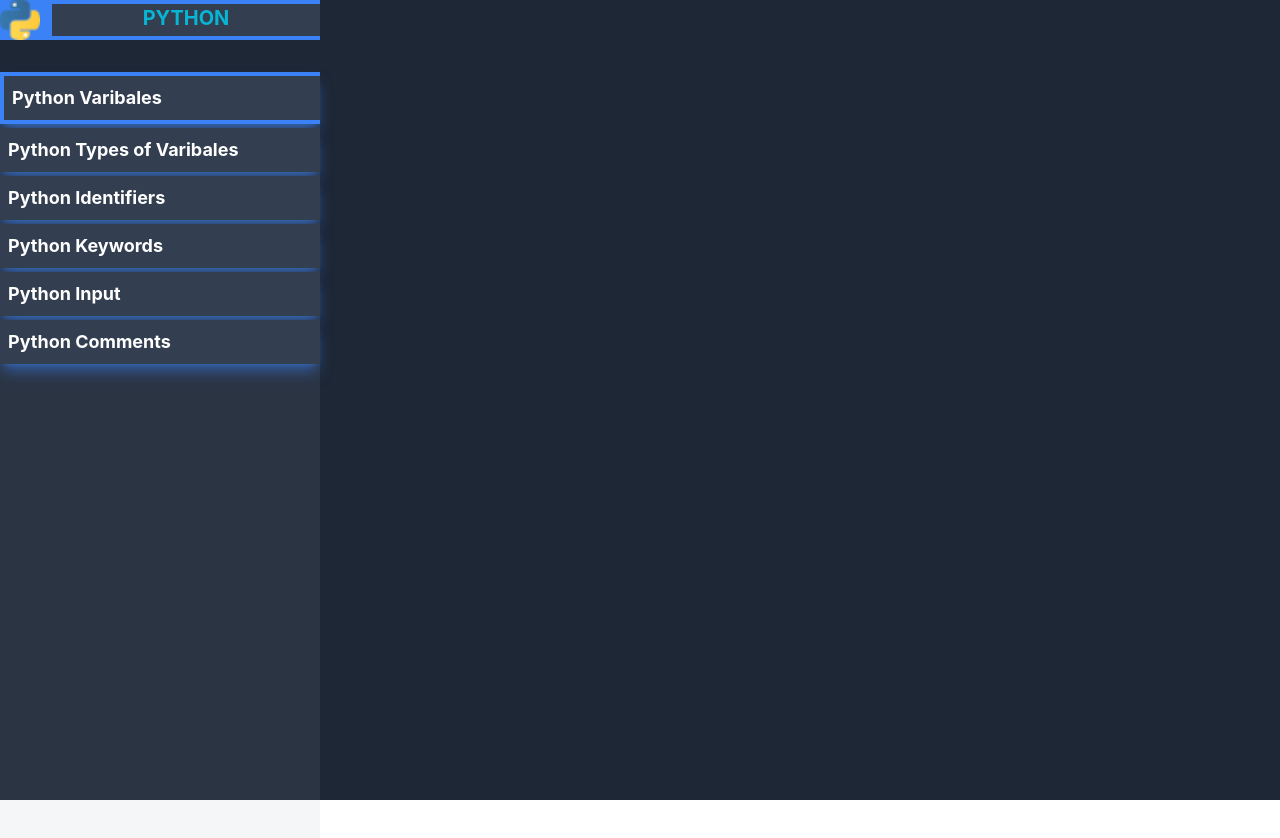
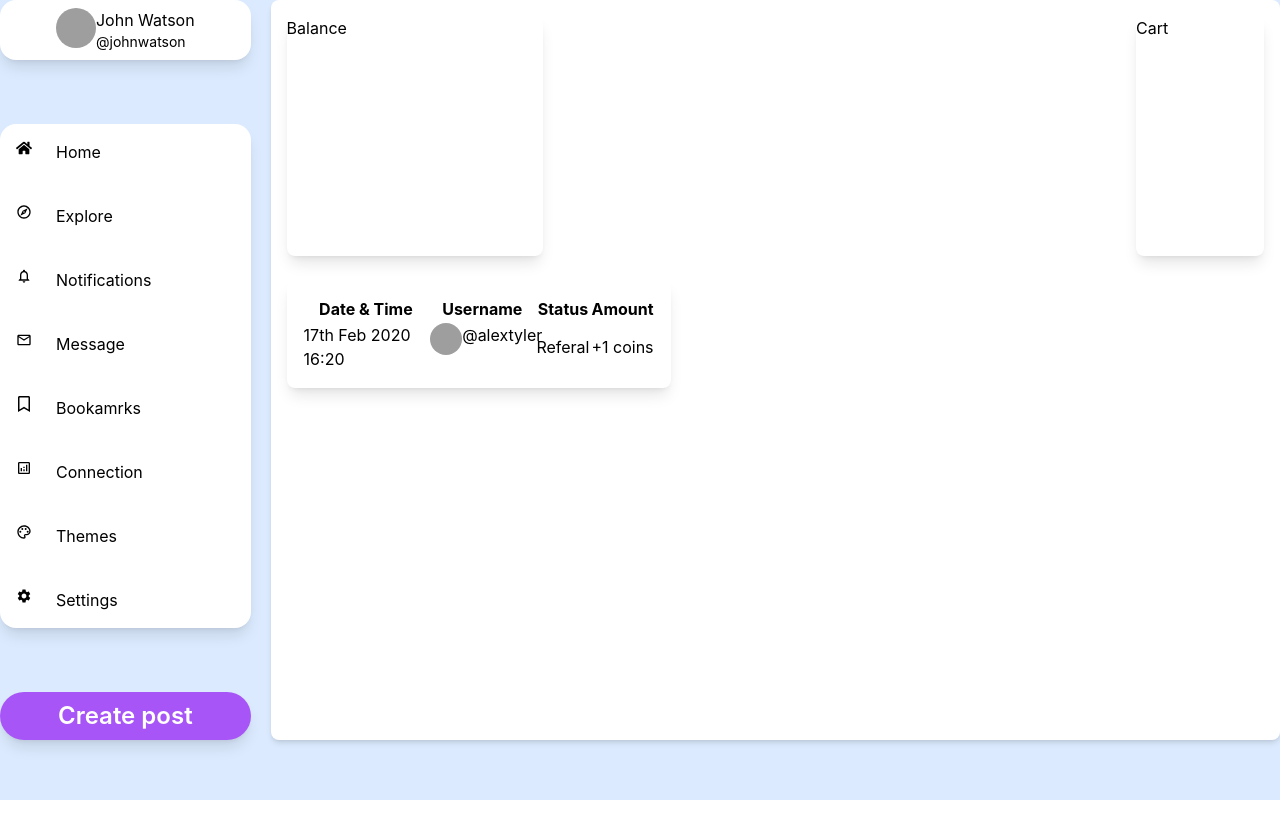
Before and after one commit to shubhanshutiwari08/Combined_Tasks, a React (Create React App) app: page / in a window 1280 px wide. Shown: the top 838 px of the page. After the commit the page ends 800 px from the top, so only its background shows below. Built offline with nearby package versions, Linux system fonts and the light colour scheme; grey boxes are pictures that could not be loaded.

Commit message:
analytics page created

```diff
--- a/src/App.js
+++ b/src/App.js
@@ -1,6 +1,6 @@
 import './App.css';
-import Content from './componenets/Content';
-// import Chart from './componenets/Chart';
+// import Content from './componenets/Content';
+import Chart from './componenets/Chart';
 // import Check from './componenets/Check';
 // import Quizsec from './componenets/Quizsec';
 // import Procheck from './componenets/Procheck';
@@ -34,8 +34,8 @@ function App() {
     {/* <ProfileUpdate / */}
     {/* <ProfileUpdate /> */}
     {/* <Check /> */}
-    {/* <Chart/> */}
-    <Content />
+    <Chart/>
+    {/* <Content /> */}
     </>
   );
 }
--- a/src/componenets/Chart.js
+++ b/src/componenets/Chart.js
@@ -1,20 +1,127 @@
-import React from 'react'
-import user from '../assets/user.jpg'
-
+import React from "react";
+import user from "../assets/user.jpg";
+import { FaHome, FaRegBookmark } from "react-icons/fa";
+import {
+  MdOutlineExplore,
+  MdOutlineNotificationsNone,
+  MdMailOutline,
+  MdOutlineAnalytics,
+  MdOutlineColorLens,
+  MdSettings,
+} from "react-icons/md";
 export default function Chart() {
   return (
-    <div className='bg-blue-100 h-screen'>
-      <div className="max-w-[1440px] mx-auto min-h-screen">
-        <div className='grid grid-cols-2'>
-            <div>
-                <div>
-                    <img className='w-12 h-12 rounded-full' src={user} alt="userimg" />
+    // <div className='bg-blue-100 h-screen'>
+    //   <div className="max-w-[1440px] mx-auto min-h-screen">
+    //     <div className='grid grid-cols-2'>
+    //             <div className= ' bg-white shadow-md rounded-lg flex  p-2 space-x-4'>
+    //                 <img className='w-10 h-10 rounded-full' src={user} alt="userimg" />
+    //                 <div>
+    //                   <h1 className='text-md'>John Watson</h1>
+    //                   <h1 className='text-sm'>@johnwatson</h1>
+    //                 </div>
+    //             </div>
+    //         <div className=' bg-white shadow-md rounded-lg flex h-auto'>01</div>
+    //     </div>
+    //   </div>
+    // </div>
+    <>
+      <div className="bg-blue-100 h-screen">
+        <div className="max-w-[1440px] mx-auto min-h-screen">
+          <div class="flex space-x-5">
+            <div class="basis-1/4  flex flex-col   space-x-4 ">
+              <div className="flex flex-col space-y-16">
+                <div className="flex bg-white shadow-lg rounded-2xl p-2 justify-center ">
+                  <img
+                    className="w-10 h-10 rounded-full"
+                    src={user}
+                    alt="userimg"
+                  />
+                  <div>
+                    <h1 className="text-md">John Watson</h1>
+                    <h1 className="text-sm">@johnwatson</h1>
+                  </div>
                 </div>
-
+                <div className=" bg-white shadow-lg rounded-2xl space-y-10 justify-center p-4">
+                  <div className="flex space-x-6 justify-start">
+                    <FaHome />
+                    <h1>Home</h1>
+                  </div>
+                  <div className="flex space-x-6 justify-start ">
+                    <MdOutlineExplore />
+                    <h1>Explore</h1>
+                  </div>
+                  <div className="flex space-x-6 justify-start ">
+                    <MdOutlineNotificationsNone />
+                    <h1>Notifications</h1>
+                  </div>
+                  <div className="flex space-x-6 justify-start ">
+                    <MdMailOutline />
+                    <h1>Message</h1>
+                  </div>
+                  <div className="flex space-x-6 justify-start ">
+                    <FaRegBookmark />
+                    <h1>Bookamrks</h1>
+                  </div>
+                  <div className="flex space-x-6 justify-start ">
+                    <MdOutlineAnalytics />
+                    <h1>Connection</h1>
+                  </div>
+                  <div className="flex space-x-6 justify-start ">
+                    <MdOutlineColorLens />
+                    <h1>Themes</h1>
+                  </div>
+                  <div className="flex space-x-6 justify-start ">
+                    <MdSettings />
+                    <h1>Settings</h1>
+                  </div>
+                </div>
+                <div className="bg-purple-500 shadow-lg rounded-full p-2 ">
+                  <h1 className="text-center font-semibold text-white text-2xl">
+                    Create post
+                  </h1>
+                </div>
+              </div>
             </div>
-            <div>01</div>
+            <div class=" bg-white shadow-md rounded-lg space-y-6   p-4  w-full">
+              <div className="flex justify-between">
+                <div className="bg-white shadow-lg rounded-lg h-60  w-64">
+                  <h1>Balance</h1>
+                </div>
+                <div className="bg-white shadow-lg rounded-lg h-60  w-32 ">
+                  <h1>Cart</h1>
+                </div>
+              </div>
+              <div className="flex">
+                {/* Table */}
+                <div className="bg-white shadow-lg rounded-lg p-4  w-96">
+                  <table class="table-fixed ">
+                    <thead >
+                      <tr className="space-x-5">
+                        <th className="border-spacing-5-px">Date & Time</th>
+                        <th className="border-spacing-5-px">Username</th>
+                        <th className="border-spacing-5-px">Status</th>
+                        <th className="border-spacing-10-px">Amount</th>
+                      </tr>
+                    </thead>
+                    <tbody>
+                      <tr>
+                        <td>17th Feb 2020 16:20</td>
+                        <td className="flex space-x-2"><img className="w-8 h-8 rounded-full" src={user} alt="" />@alextyler</td>
+                        <td>Referal</td>
+                        <td>+1 coins</td>
+                      </tr>
+                    </tbody>
+                  </table>
+                </div>
+                {/* <div className="bg-white shadow-lg rounded-lg h-60  w-32 ">
+                  <h1>Referals</h1>
+                </div> */}
+              </div>
+            </div>
+          </div>
         </div>
       </div>
-    </div>
-  )
+    </>
+  );
 }
```
